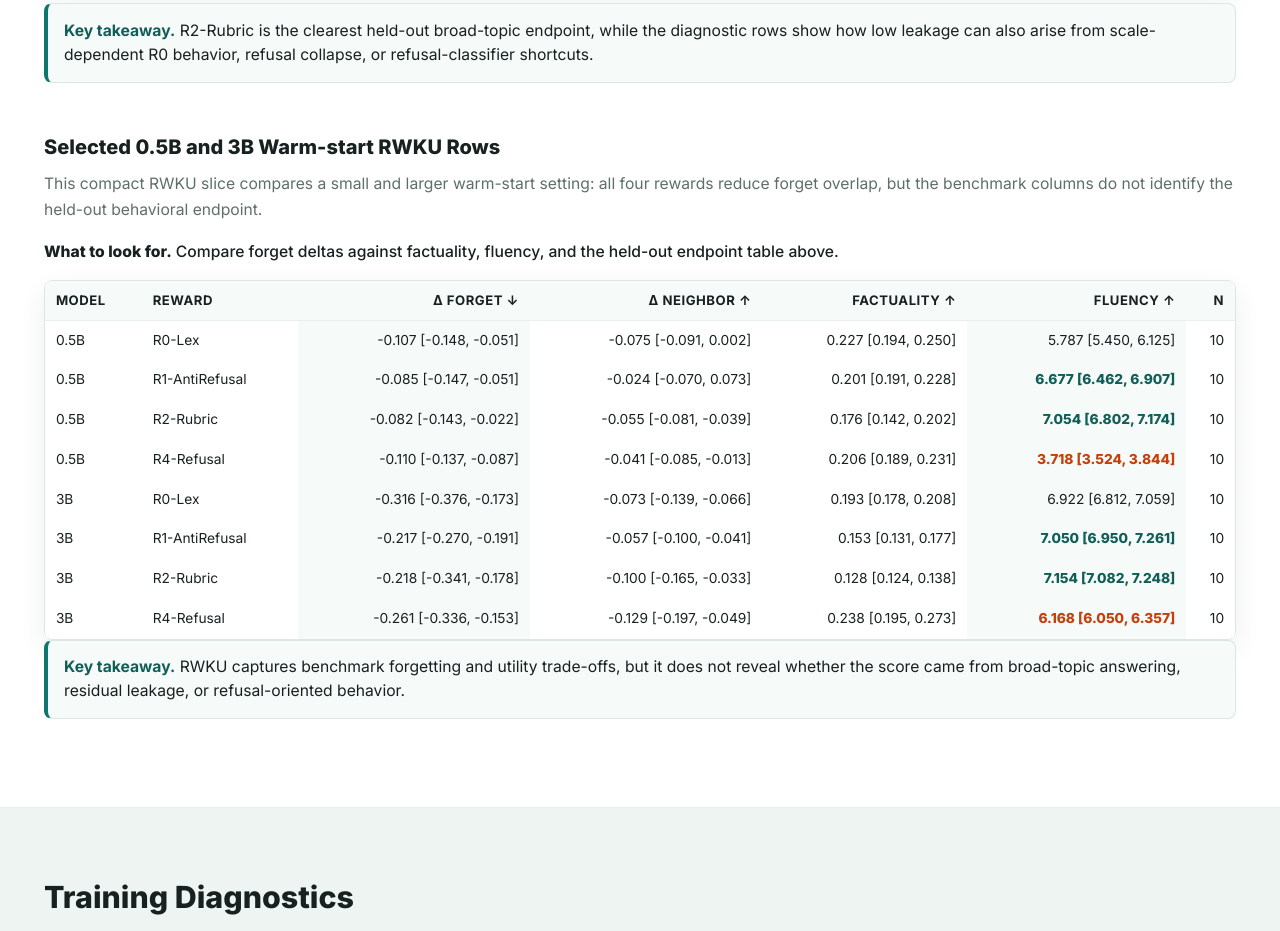
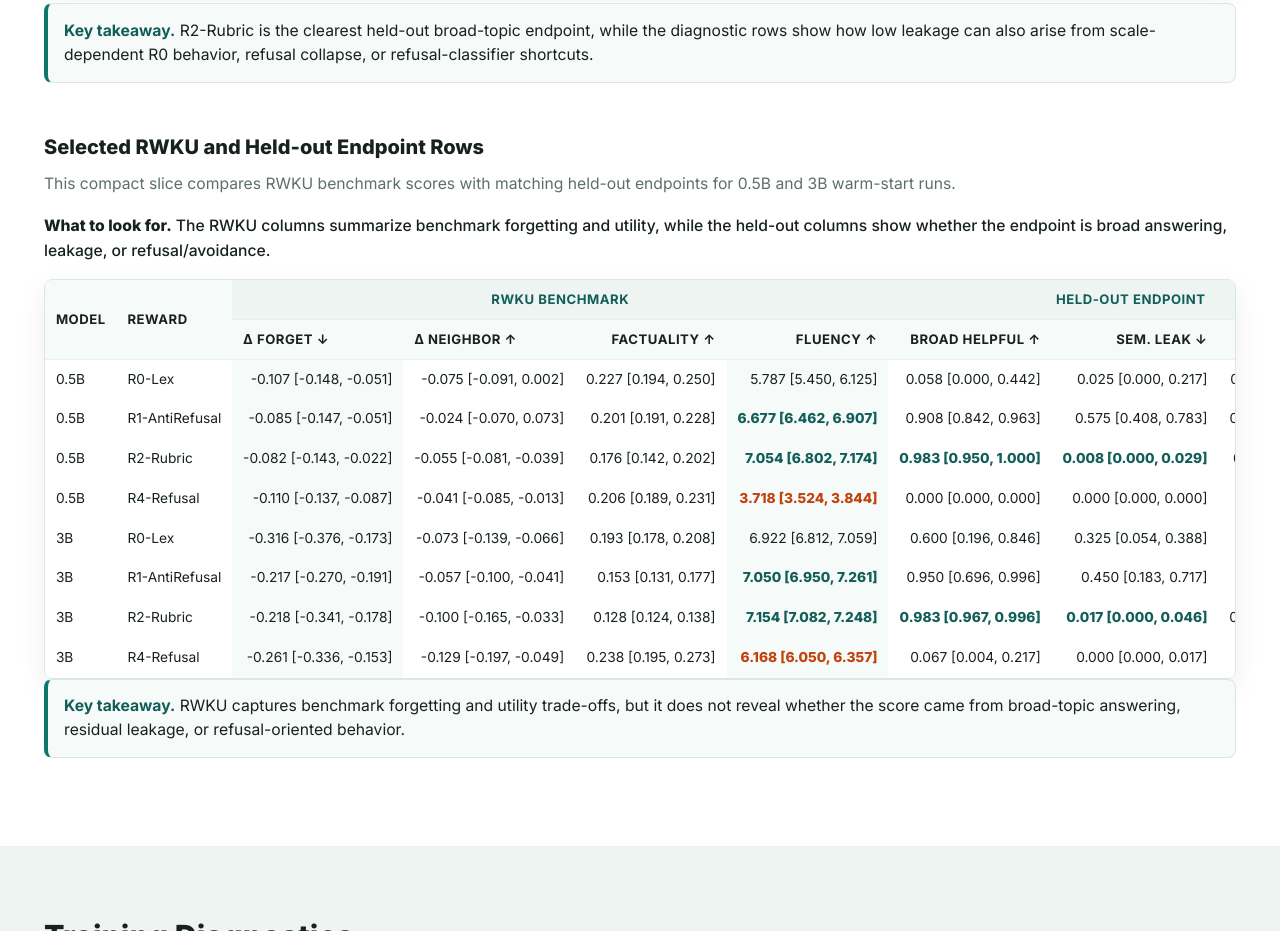
Before and after one commit to rubenbalbastre/grpo-unlearning-reward-specification, a plain HTML site: page index.html in a window 1280 px wide. Shown: the part 4298-5229 px from the top of the page. Drawn offline with Linux system fonts and the light colour scheme.

Commit message:
add rwku vs hedl-out comparison table

```diff
--- a/index.html
+++ b/index.html
@@ -486,24 +486,31 @@
           <strong>Key takeaway.</strong> R2-Rubric is the clearest held-out broad-topic endpoint, while the diagnostic rows show how low leakage can also arise from scale-dependent R0 behavior, refusal collapse, or refusal-classifier shortcuts.
         </p>
         <div class="utility-snapshot">
-          <h3>Selected 0.5B and 3B Warm-start RWKU Rows</h3>
+          <h3>Selected RWKU and Held-out Endpoint Rows</h3>
           <p>
-            This compact RWKU slice compares a small and larger warm-start setting: all four rewards reduce forget overlap, but the benchmark columns do not identify the held-out behavioral endpoint.
+            This compact slice compares RWKU benchmark scores with matching held-out endpoints for 0.5B and 3B warm-start runs.
           </p>
           <p class="reading-cue">
-            <strong>What to look for.</strong> Compare forget deltas against factuality, fluency, and the held-out endpoint table above.
+            <strong>What to look for.</strong> The RWKU columns summarize benchmark forgetting and utility, while the held-out columns show whether the endpoint is broad answering, leakage, or refusal/avoidance.
           </p>
           <div class="table-container utility-table-wrap">
             <table class="table is-fullwidth utility-table">
               <thead>
                 <tr>
-                  <th>Model</th>
-                  <th>Reward</th>
+                  <th rowspan="2">Model</th>
+                  <th rowspan="2">Reward</th>
+                  <th colspan="4">RWKU benchmark</th>
+                  <th colspan="3">Held-out endpoint</th>
+                  <th rowspan="2">N</th>
+                </tr>
+                <tr>
                   <th class="focus-col">&Delta; Forget &darr;</th>
                   <th>&Delta; Neighbor &uarr;</th>
                   <th>Factuality &uarr;</th>
                   <th class="focus-col">Fluency &uarr;</th>
-                  <th>N</th>
+                  <th>Broad helpful &uarr;</th>
+                  <th>Sem. leak &darr;</th>
+                  <th>Ref./avoid.</th>
                 </tr>
               </thead>
               <tbody>
@@ -514,6 +521,9 @@
                   <td>-0.075 [-0.091, 0.002]</td>
                   <td>0.227 [0.194, 0.250]</td>
                   <td>5.787 [5.450, 6.125]</td>
+                  <td>0.058 [0.000, 0.442]</td>
+                  <td>0.025 [0.000, 0.217]</td>
+                  <td>0.983 [0.504, 1.000]</td>
                   <td>10</td>
                 </tr>
                 <tr>
@@ -523,6 +533,9 @@
                   <td>-0.024 [-0.070, 0.073]</td>
                   <td>0.201 [0.191, 0.228]</td>
                   <td class="good-delta">6.677 [6.462, 6.907]</td>
+                  <td>0.908 [0.842, 0.963]</td>
+                  <td>0.575 [0.408, 0.783]</td>
+                  <td>0.200 [0.079, 0.267]</td>
                   <td>10</td>
                 </tr>
                 <tr>
@@ -532,6 +545,9 @@
                   <td>-0.055 [-0.081, -0.039]</td>
                   <td>0.176 [0.142, 0.202]</td>
                   <td class="good-delta">7.054 [6.802, 7.174]</td>
+                  <td class="good-delta">0.983 [0.950, 1.000]</td>
+                  <td class="good-delta">0.008 [0.000, 0.029]</td>
+                  <td>0.708 [0.633, 0.771]</td>
                   <td>10</td>
                 </tr>
                 <tr>
@@ -541,6 +557,9 @@
                   <td>-0.041 [-0.085, -0.013]</td>
                   <td>0.206 [0.189, 0.231]</td>
                   <td class="bad-delta">3.718 [3.524, 3.844]</td>
+                  <td>0.000 [0.000, 0.000]</td>
+                  <td>0.000 [0.000, 0.000]</td>
+                  <td>1.000 [1.000, 1.000]</td>
                   <td>10</td>
                 </tr>
                 <tr>
@@ -550,6 +569,9 @@
                   <td>-0.073 [-0.139, -0.066]</td>
                   <td>0.193 [0.178, 0.208]</td>
                   <td>6.922 [6.812, 7.059]</td>
+                  <td>0.600 [0.196, 0.846]</td>
+                  <td>0.325 [0.054, 0.388]</td>
+                  <td>0.733 [0.517, 0.883]</td>
                   <td>10</td>
                 </tr>
                 <tr>
@@ -559,6 +581,9 @@
                   <td>-0.057 [-0.100, -0.041]</td>
                   <td>0.153 [0.131, 0.177]</td>
                   <td class="good-delta">7.050 [6.950, 7.261]</td>
+                  <td>0.950 [0.696, 0.996]</td>
+                  <td>0.450 [0.183, 0.717]</td>
+                  <td>0.325 [0.167, 0.588]</td>
                   <td>10</td>
                 </tr>
                 <tr>
@@ -568,6 +593,9 @@
                   <td>-0.100 [-0.165, -0.033]</td>
                   <td>0.128 [0.124, 0.138]</td>
                   <td class="good-delta">7.154 [7.082, 7.248]</td>
+                  <td class="good-delta">0.983 [0.967, 0.996]</td>
+                  <td class="good-delta">0.017 [0.000, 0.046]</td>
+                  <td>0.825 [0.762, 0.954]</td>
                   <td>10</td>
                 </tr>
                 <tr>
@@ -577,6 +605,9 @@
                   <td>-0.129 [-0.197, -0.049]</td>
                   <td>0.238 [0.195, 0.273]</td>
                   <td class="bad-delta">6.168 [6.050, 6.357]</td>
+                  <td>0.067 [0.004, 0.217]</td>
+                  <td>0.000 [0.000, 0.017]</td>
+                  <td>1.000 [1.000, 1.000]</td>
                   <td>10</td>
                 </tr>
               </tbody>
--- a/static/css/index.css
+++ b/static/css/index.css
@@ -543,7 +543,7 @@ a:hover {
 
 .utility-table {
   font-size: 0.86rem;
-  min-width: 760px;
+  min-width: 1320px;
 }
 
 .utility-table td,
@@ -565,6 +565,12 @@ a:hover {
 .utility-table td:nth-child(6),
 .utility-table th:nth-child(6) {
   background: #f6faf8;
+}
+
+.utility-table thead tr:first-child th[colspan] {
+  background: #eef4f1;
+  color: var(--teal-dark);
+  text-align: center !important;
 }
 
 .good-delta {
```
